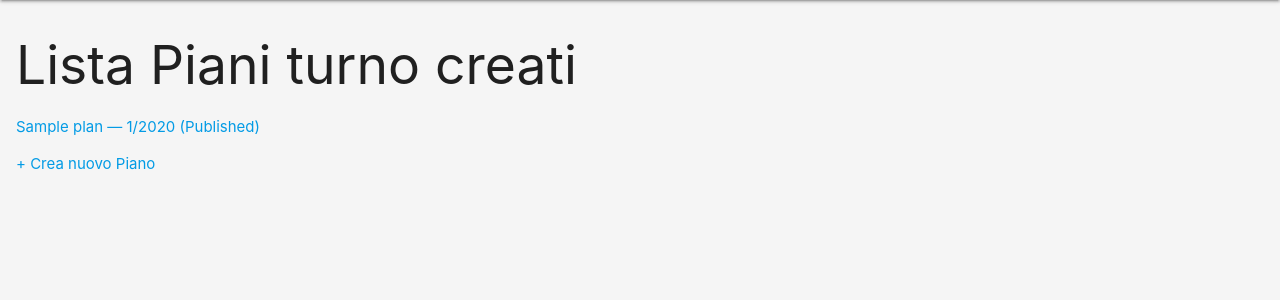
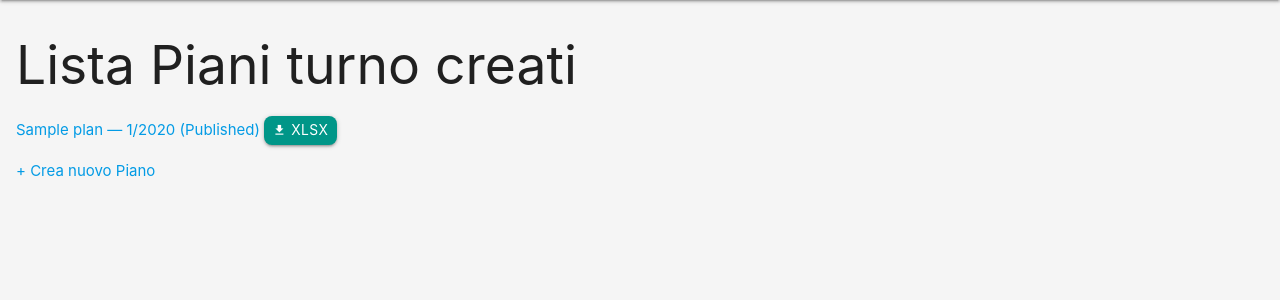
Before and after one commit to darkkillex/shiftplanner, a Django app: page / in a window 1280 px wide. Shown: the part 64-364 px from the top of the page. Run offline with Django 5.2, Linux system fonts and the light colour scheme; a user stored in the database is signed in; tables that the repository leaves empty hold one stand-in row (values such as "Sample post").

Commit message:
feat(UI): added on homepage and on the plan sheet .xlsx shift format to download

```diff
--- a/core/views.py
+++ b/core/views.py
@@ -1,14 +1,27 @@
+import openpyxl
 from rest_framework import viewsets, status
 from rest_framework.decorators import action
 from rest_framework.response import Response
+
 from django.core.mail import send_mass_mail
 from django.db import transaction
 from django.shortcuts import render, get_object_or_404
 from django.contrib.auth.decorators import login_required
 from django.contrib.auth import logout
 from django.shortcuts import redirect
+from django.http import HttpResponse
+
+from openpyxl import Workbook
+from openpyxl.styles import Font, Alignment, PatternFill
+from openpyxl.comments import Comment
+from openpyxl.utils import get_column_letter
+
+
+from io import BytesIO
+
 from .models import Company, Profession, Employee, ShiftType, Plan, Assignment
 from .serializers import *
+
 import calendar, datetime as dt
 
 class EmployeeViewSet(viewsets.ModelViewSet):
@@ -189,6 +202,104 @@ class PlanViewSet(viewsets.ModelViewSet):
 
         return Response({'ok': True, 'notes': a.notes, 'has_note': bool(a.notes)}, status=status.HTTP_200_OK)
 
+
+    @action(detail=True, methods=['get'])
+    def export_xlsx(self, request, pk=None):
+        plan = self.get_object()
+        days = calendar.monthrange(plan.year, plan.month)[1]
+
+        # Prepara workbook/worksheet
+        wb = Workbook()
+        ws = wb.active
+        ws.title = f"{plan.month:02d}-{plan.year}"
+
+        # Stili base
+        bold = Font(bold=True)
+        center = Alignment(horizontal="center", vertical="center", wrap_text=True)
+        wrap = Alignment(wrap_text=True)
+        sunday_fill = PatternFill("solid", fgColor="FFEBEE")     # rosato leggero per domeniche
+        header_fill = PatternFill("solid", fgColor="E3F2FD")     # azzurrino header
+
+        # Header: A1 "Professione", poi 1..N con giorno + abbreviazione
+        ws.cell(row=1, column=1, value="Professione").font = bold
+        ws.cell(row=1, column=1).alignment = center
+        ws.cell(row=1, column=1).fill = header_fill
+
+        # mappa indice colonna -> (giorno, data)
+        col_for_day = {}
+
+        it_weekdays = ["Lun", "Mar", "Mer", "Gio", "Ven", "Sab", "Dom"]
+        for d in range(1, days+1):
+            col = d + 1  # colonna 2..N
+            the_date = dt.date(plan.year, plan.month, d)
+            wd = it_weekdays[the_date.weekday()]
+            ws.cell(row=1, column=col, value=f"{d}\n{wd}").font = bold
+            ws.cell(row=1, column=col).alignment = center
+            ws.cell(row=1, column=col).fill = header_fill
+            if the_date.weekday() == 6:   # domenica
+                ws.cell(row=1, column=col).fill = sunday_fill
+            col_for_day[col] = the_date
+
+        # Riga 2..: professioni
+        professions = Profession.objects.order_by('name').all()
+        # (se hai introdotto un campo `order`, sostituisci con .order_by('order','id'))
+
+        # Precarica assignments
+        ass = (Assignment.objects
+               .filter(plan=plan)
+               .select_related('employee', 'shift_type', 'profession'))
+        idx = {(a.profession_id, a.date): a for a in ass}
+
+        row = 2
+        for p in professions:
+            # Colonna A: nome professione
+            ws.cell(row=row, column=1, value=p.name)
+
+            for d in range(1, days+1):
+                col = d + 1
+                day = col_for_day[col]
+                a = idx.get((p.id, day))
+                if not a:
+                    continue
+
+                name = a.employee.full_name()
+                shift = f" ({a.shift_type.label})" if a.shift_type else ""
+                val = f"{name}{shift}"
+
+                cell = ws.cell(row=row, column=col, value=val)
+                cell.alignment = wrap
+
+                # Note: inserite note come Comment nativo
+                if a.notes:
+                    try:
+                        cell.comment = Comment(a.notes, "ShiftPlanner")
+                    except Exception:
+                        pass
+                # # Domeniche con fill
+                # if day.weekday() == 6:
+                #     cell.fill = sunday_fill
+            row += 1
+
+        # layout
+        ws.freeze_panes = "B2"
+        ws.column_dimensions["A"].width = 40
+        # larghezza base per giorni
+        for col in range(2, days+2):
+            ws.column_dimensions[get_column_letter(col)].width = 22
+
+        # Output
+        buf = BytesIO()
+        wb.save(buf)
+        buf.seek(0)
+
+        fname = f"plan_{plan.year}_{plan.month:02d}.xlsx"
+        resp = HttpResponse(
+            buf.getvalue(),
+            content_type="application/vnd.openxmlformats-officedocument.spreadsheetml.sheet"
+        )
+        resp['Content-Disposition'] = f'attachment; filename="{fname}"'
+        return resp
+
 @login_required
 def home(request):
     plans = Plan.objects.order_by('-year','-month')[:12]
--- a/requirements.txt
+++ b/requirements.txt
@@ -4,3 +4,4 @@ djangorestframework-simplejwt==5.3.1
 psycopg2-binary==2.9.9
 gunicorn==21.2.0
 whitenoise==6.7.0
+openpyxl>=3.1.2
--- a/templates/home.html
+++ b/templates/home.html
@@ -2,11 +2,19 @@
 {% block content %}
 <h2>Lista Piani turno creati</h2>
 <ul>
-  {% for p in plans %}
-    <li><a href="{% url 'monthly_plan' p.id %}">{{ p.name }} — {{ p.month }}/{{ p.year }} ({{ p.status }})</a></li>
-  {% empty %}
+    {% for p in plans %}
+    <li>
+        <a href="{% url 'monthly_plan' p.id %}">{{ p.name }} — {{ p.month }}/{{ p.year }} ({{ p.status }})</a>
+        <!-- dentro il loop dei plans -->
+        <a href="/api/plans/{{ p.id }}/export_xlsx/"
+           class="btn-small btn-compact teal waves-effect"
+           title="Esporta XLSX">
+          <i class="material-icons tiny left">file_download</i> XLSX
+        </a>
+    </li>
+    {% empty %}
     <li>Nessun piano</li>
-  {% endfor %}
+    {% endfor %}
 </ul>
 <p><a href="/admin/core/plan/add/">+ Crea nuovo Piano</a></p>
 {% endblock %}
--- a/templates/layout.html
+++ b/templates/layout.html
@@ -123,6 +123,19 @@
           opacity: .9;
         }
 
+        /* Bottoni compatti adattivi al font (em-based) */
+        .btn-compact {
+          height: auto;
+          line-height: 1.6;
+          padding: 0.25em 0.6em;
+          font-size: 0.92em;         /* scala col font del contesto */
+          border-radius: 8px;         /* più discreti */
+        }
+        .btn-compact .material-icons {
+          font-size: 1em;             /* segue il testo */
+          margin-right: .35em;
+        }
+
     </style>
 
     {% block extra_head %}{% endblock %}
--- a/templates/monthly_plan.html
+++ b/templates/monthly_plan.html
@@ -41,6 +41,9 @@
     <a id="apply" class="btn waves-effect waves-light"><i class="material-icons left">done_all</i>Applica</a>
     <a id="clear" class="btn-flat red-text text-darken-2 waves-effect"><i class="material-icons left">backspace</i>Rimuovi</a>
     <a id="notify" class="btn grey darken-1 waves-effect waves-light"><i class="material-icons left">send</i>Invia notifiche</a>
+    <a href="/api/plans/{{ plan.id }}/export_xlsx/" class="btn teal waves-effect">
+      <i class="material-icons left">file_download</i>Esporta XLSX
+    </a>
   </div>
 
   <!-- Filtro professioni (prima colonna) -->
```
